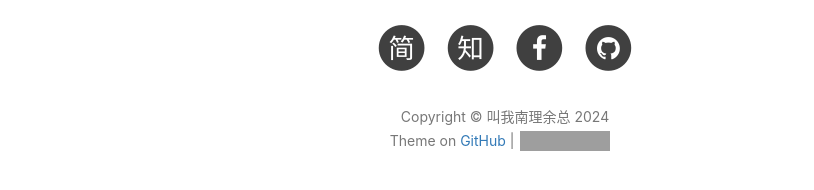
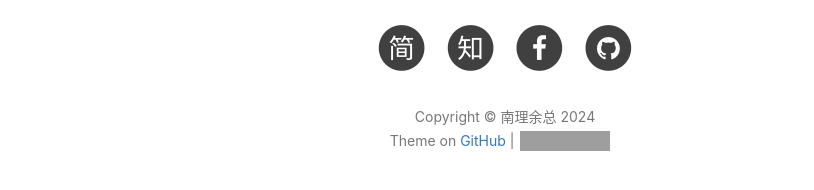
Before and after one commit to YuMeng-nut/YuMeng-nut.github.io, a Jekyll site: the page built from index.html, in a window 1280 px wide and 900 px high, scrolled down 2247 px. Shown: the part 655-845 px from the top of the window, without its empty margins (135-949 px from the left). Built offline with Jekyll 4.4.1, drawn with Linux system fonts in a browser that asks for light colours; nearby versions of some CDN libraries; the list of posts is cut into pages by our own code; comment, search, counter and statistics services are not loaded; grey boxes are pictures that could not be loaded.

Commit message:
Add files via upload.

```diff
--- a/_config.yml
+++ b/_config.yml
@@ -1,5 +1,5 @@
 # Site settings
-title: 叫我南理余总
+title: 南理余总
 SEOTitle: 黄家理工学院 | 余蒙
 header-img: img/post-bg-desk.jpg
 email: qiubaiying@gmail.com
```
Also changed, not shown: img/avatar-by.jpg (deleted), img/post-bg-desk.jpg.
